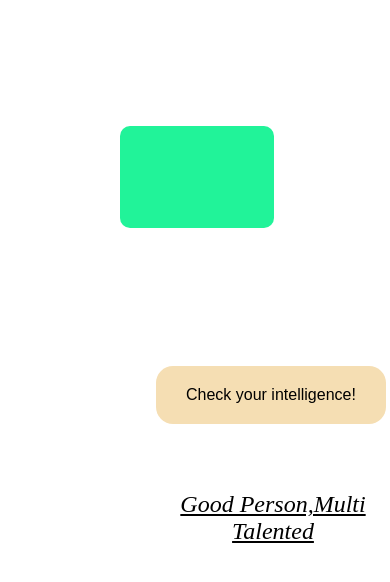
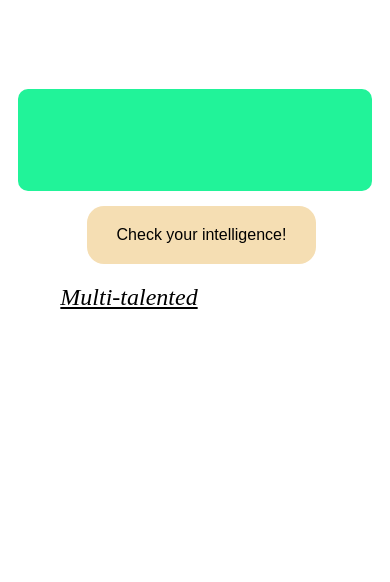
Before and after one commit to ramshakhan123/Intelligence-Task, a plain HTML site: page index.html in a window 390 px wide. Both pictures are taken after a click on the button "Check your intelligence!". Shown: the part 90-672 px from the top of the page. Drawn offline with Linux system fonts and the light colour scheme.

Commit message:
added files...

```diff
--- a/index.html
+++ b/index.html
@@ -11,10 +11,13 @@
 
 <body>
     <h1>Intelligence Test!</h1>
-    <input type="text">
-    <button onclick="check()">Check your intelligence!</button>
-    <p id="see-the-intelligence"></p>
+    <div class="test">
 
+        <input type="text">
+        <button onclick="check()">Check your intelligence!</button>
+        <p></p>
+
+    </div>
     <script src="script.js"></script>
 </body>
 
--- a/script.js
+++ b/script.js
@@ -1,8 +1,13 @@
-let paraIntelligenceValue = document.querySelector("#see-the-intelligence");
-let userName = document.querySelector("input");
+let intelligenceName = ["Talented",
+    "Multi-talented",
+    "Superb",
+    "Einstein",
+    "Dumb",
+    "Intelligent", "Smart", "Good Person", "Great",
+    "Mastermind", "Hard working", "Average", "Extra ordinary", "Brave"]
 
 function check() {
-    let intelligenceOfAPerson = ["Good Person", "Multi Talented"];
-    paraIntelligenceValue.innerHTML = userName.value;
-    paraIntelligenceValue.innerHTML = userName.value + intelligenceOfAPerson;
+    let userInputName = document.querySelector("input").value;
+    let randomIndex = parseInt(Math.random() * intelligenceName.length);
+    document.querySelector("p").innerHTML = intelligenceName[randomIndex];
 }
--- a/style.css
+++ b/style.css
@@ -4,11 +4,14 @@ h1 {
 
 }
 
+.test {
+    position: relative;
+    left: 30%;
+    top: 80px;
+}
+
 input {
     display: block;
-    position: relative;
-    left: 30%;
-    top: 97px;
     width: 40%;
     height: 100px;
     outline: none;
@@ -19,16 +22,16 @@ input {
     border-radius: 10px;
 }
 
+
 button {
-    position: absolute;
-    top: 54%;
-    left: 40%;
     padding: 20px 30px;
     font-size: 1rem;
     background-color: wheat;
     border-radius: 17px;
     border: none;
     outline: none;
+    margin-top: 4%;
+    margin-left: 10%;
 }
 
 button:hover {
@@ -36,11 +39,53 @@ button:hover {
 }
 
 p {
-    position: absolute;
-    top: 66%;
-    left: 40%;
-    text-align: center;
     font-size: 1.5rem;
     font-style: oblique;
     text-decoration: underline;
+    margin-left: 14%;
+    margin-top: 20px;
 }
+
+@media (max-width:600px) {
+    .test {
+        position: relative;
+        top: 60px;
+        left: 0;
+    }
+    input {
+    width: -webkit-fill-available;
+    margin-left: 10px;
+    margin-right: 10px;
+    }
+    button {
+        margin-left: 21%;
+    }
+}
+
+@media (max-width:320px) {
+    button {
+        margin-left: 14%;
+    }
+}
+
+@media (max-width:375px ) {
+    button {
+        margin-left: 17%;
+    }
+}
+
+
+/*@media (min-width:700px) {
+    .test {
+        left: 20%;
+    }
+    input {
+        width: 61%;
+    height: 175px;
+    }
+    button {
+        margin-left: 60px;
+    padding: 40px 70px;
+    font-size: 2rem;
+    }
+}*/
```
